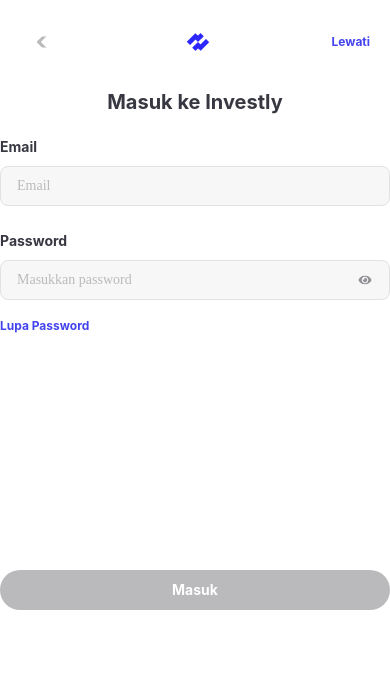
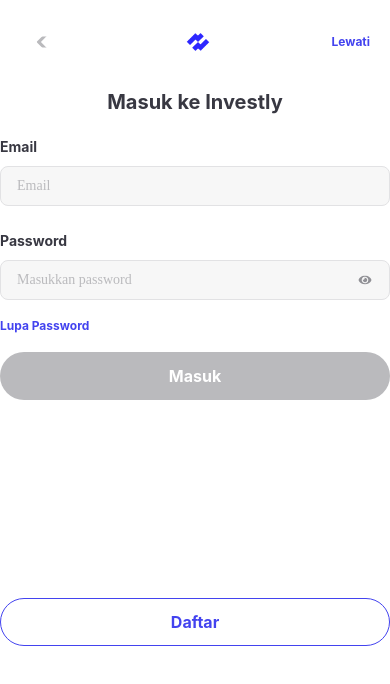
Before and after one commit to alwandexa/revou-mobile-development, a React Native app: screen /Login in a window 390 px wide. Shown: the top 684 px of the page. Built offline with nearby package versions, Linux system fonts and the light colour scheme.

Commit message:
feat(functions): Add Daftar Button

```diff
--- a/src/screens/Login.tsx
+++ b/src/screens/Login.tsx
@@ -41,7 +41,7 @@
 };
 
 const Login: FunctionComponent = () => {
-  const navigation = useNavigation();
+  const navigation = useNavigation<NavigationProp<Pages>>();
 
   const [email, setEmail] = useState("");
   const [emailState, setEmailState] = useState<TextFieldState>("default");
@@ -134,6 +134,10 @@
     validatePassword(text);
   };
 
+  const handleDaftar = () => {
+    navigation.navigate("Register");
+  };
+
   const isLoginEnabled = useMemo(
     () => () => {
       return isEmailValid && isPasswordValid ? false : true;
@@ -163,7 +167,7 @@
 
         navigation.reset({
           index: 0,
-          routes: [{name: "HomeTab" as never}],
+          routes: [{name: "HomeTab"}],
         });
       } else {
         Toast.show({
@@ -204,13 +208,16 @@
         <Button variant="link" size="small" style={styles.forgetPasswordButton}>
           Lupa Password
         </Button>
+        <Button
+          variant="primary"
+          size="large"
+          onPress={handleSubmit}
+          disabled={isLoginEnabled()}>
+          Masuk
+        </Button>
       </View>
-      <Button
-        variant="primary"
-        size="medium"
-        onPress={handleSubmit}
-        disabled={isLoginEnabled()}>
-        Masuk
+      <Button variant="outline" size="large" onPress={handleDaftar}>
+        Daftar
       </Button>
       <CustomToast />
     </SafeAreaView>
```
